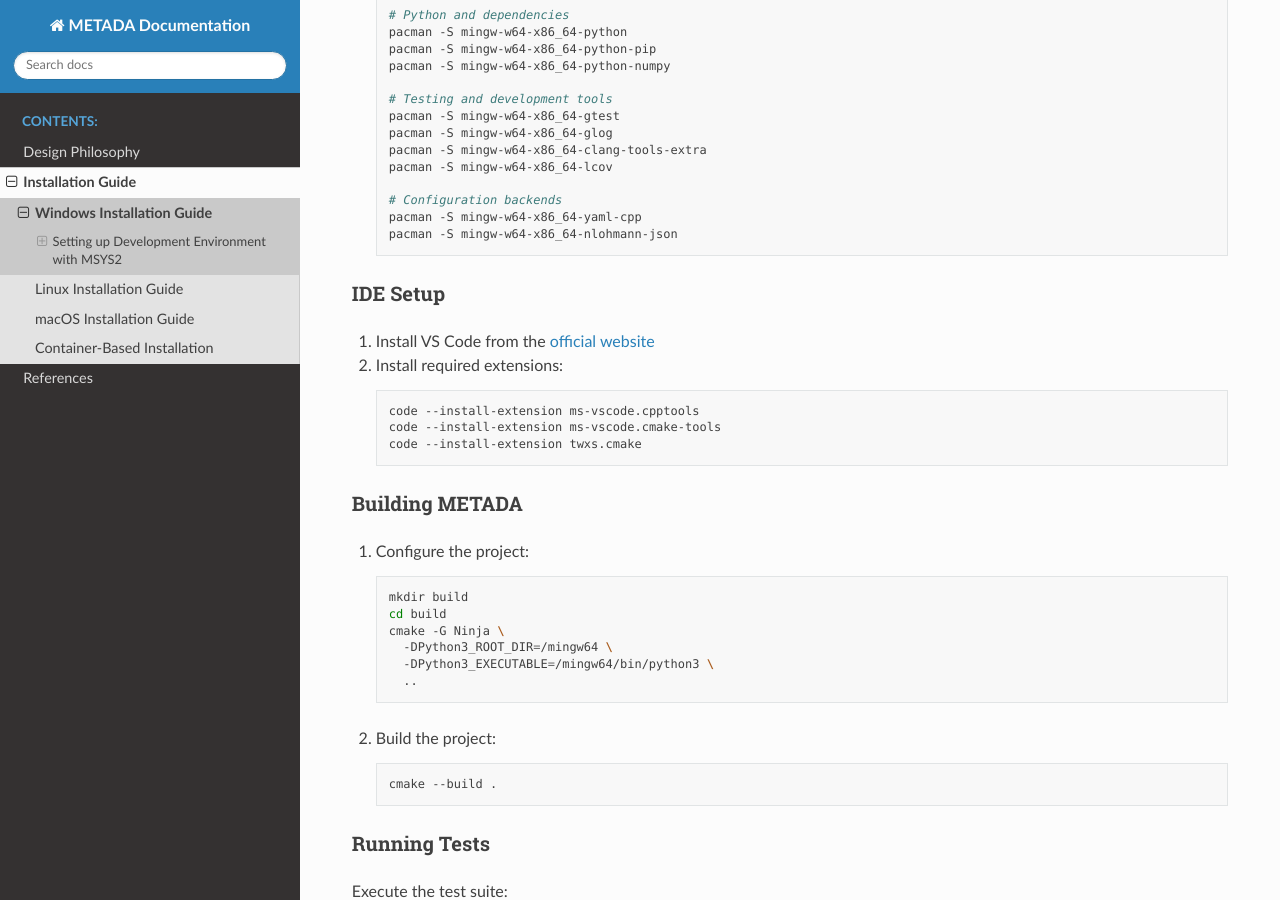
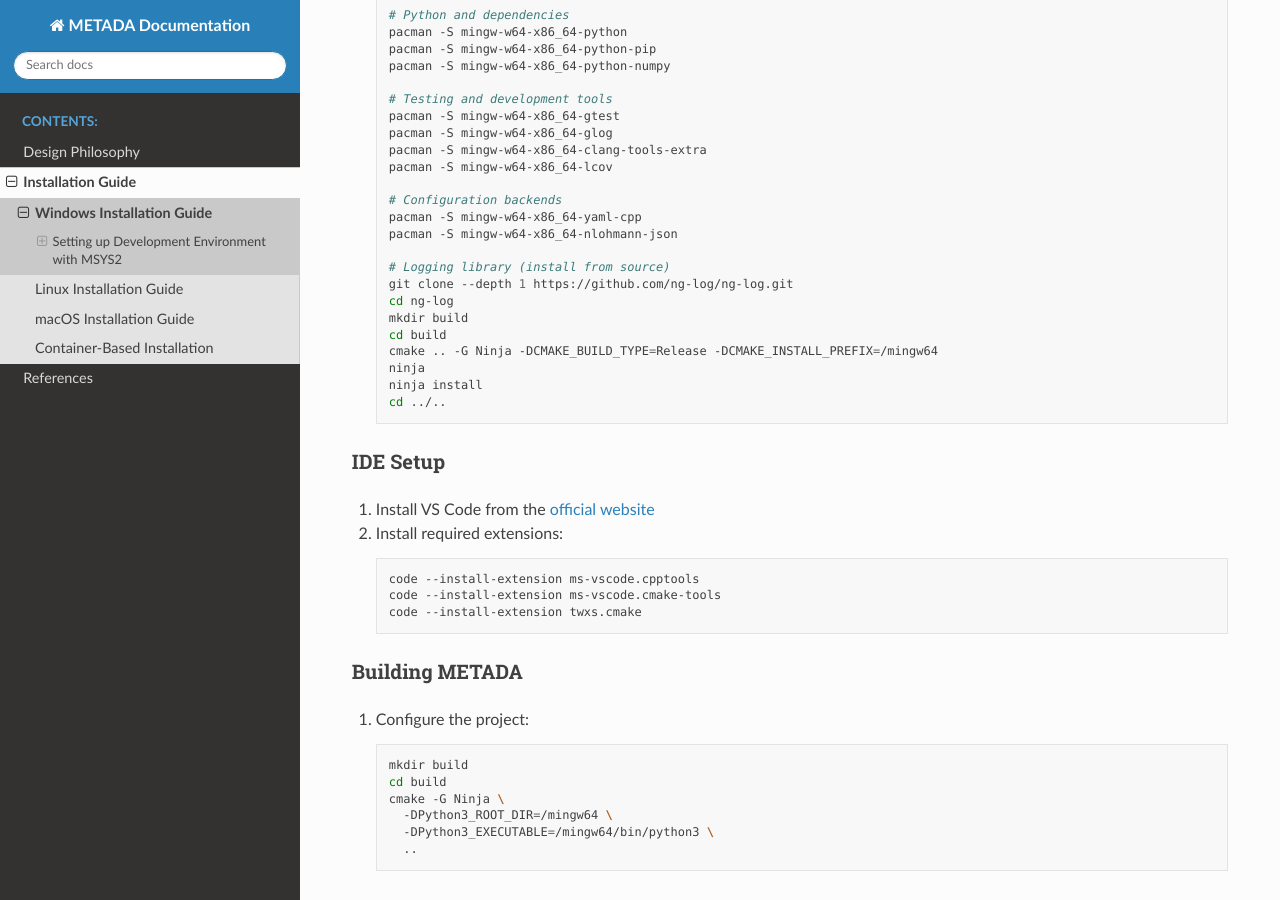
Before and after one commit to open-x-da/metada, a Sphinx documentation site: the page built from docs/sphinx/installation/windows.rst, in a window 1280 px wide and 900 px high, scrolled down 633 px. Built offline with Sphinx 7.4.7 and the Read the Docs theme 3.1.0, drawn with Linux system fonts in a browser that asks for light colours.

Commit message:
Add ng-log support across build configurations and documentation
- Integrated ng-log as a logging backend option in CMake configurations.
- Updated CI workflows for Linux, macOS, and Windows to include installation steps for ng-log.
- Modified logger selection logic in backend traits to support ng-log.
- Enhanced documentation to include ng-log in installation instructions for various platforms.
- Updated VSCode settings to reflect ng-log as the default logger backend.

```diff
--- a/CMakeLists.txt
+++ b/CMakeLists.txt
@@ -33,6 +33,7 @@
 metada_find_package(yaml-cpp OPTIONAL CONFIG QUIET)
 metada_find_package(nlohmann_json OPTIONAL CONFIG QUIET)
 metada_find_package(Glog OPTIONAL CONFIG QUIET)
+metada_find_package(ng-log OPTIONAL CONFIG QUIET)
 
 # Configure CUDA support
 include(CUDA)
--- a/docs/sphinx/installation/linux.rst
+++ b/docs/sphinx/installation/linux.rst
@@ -62,6 +62,8 @@
       spack add eigen boost
       # Configuration packages
       spack add yaml-cpp nlohmann-json
+      # Logging library
+      spack add ng-log
 
 3. Configure environment:
 
--- a/docs/sphinx/installation/macos.rst
+++ b/docs/sphinx/installation/macos.rst
@@ -33,7 +33,8 @@
         llvm \
         lcov \
         yaml-cpp \
-        nlohmann-json
+        nlohmann-json \
+        ng-log
 
 Building METADA
 ~~~~~~~~~~~~~~~
--- a/docs/sphinx/installation/windows.rst
+++ b/docs/sphinx/installation/windows.rst
@@ -45,6 +45,16 @@
       # Configuration backends
       pacman -S mingw-w64-x86_64-yaml-cpp
       pacman -S mingw-w64-x86_64-nlohmann-json
+
+      # Logging library (install from source)
+      git clone --depth 1 https://github.com/ng-log/ng-log.git
+      cd ng-log
+      mkdir build
+      cd build
+      cmake .. -G Ninja -DCMAKE_BUILD_TYPE=Release -DCMAKE_INSTALL_PREFIX=/mingw64
+      ninja
+      ninja install
+      cd ../..
 
 IDE Setup
 ~~~~~~~~~
```
Also changed, not shown: 10 other files.
